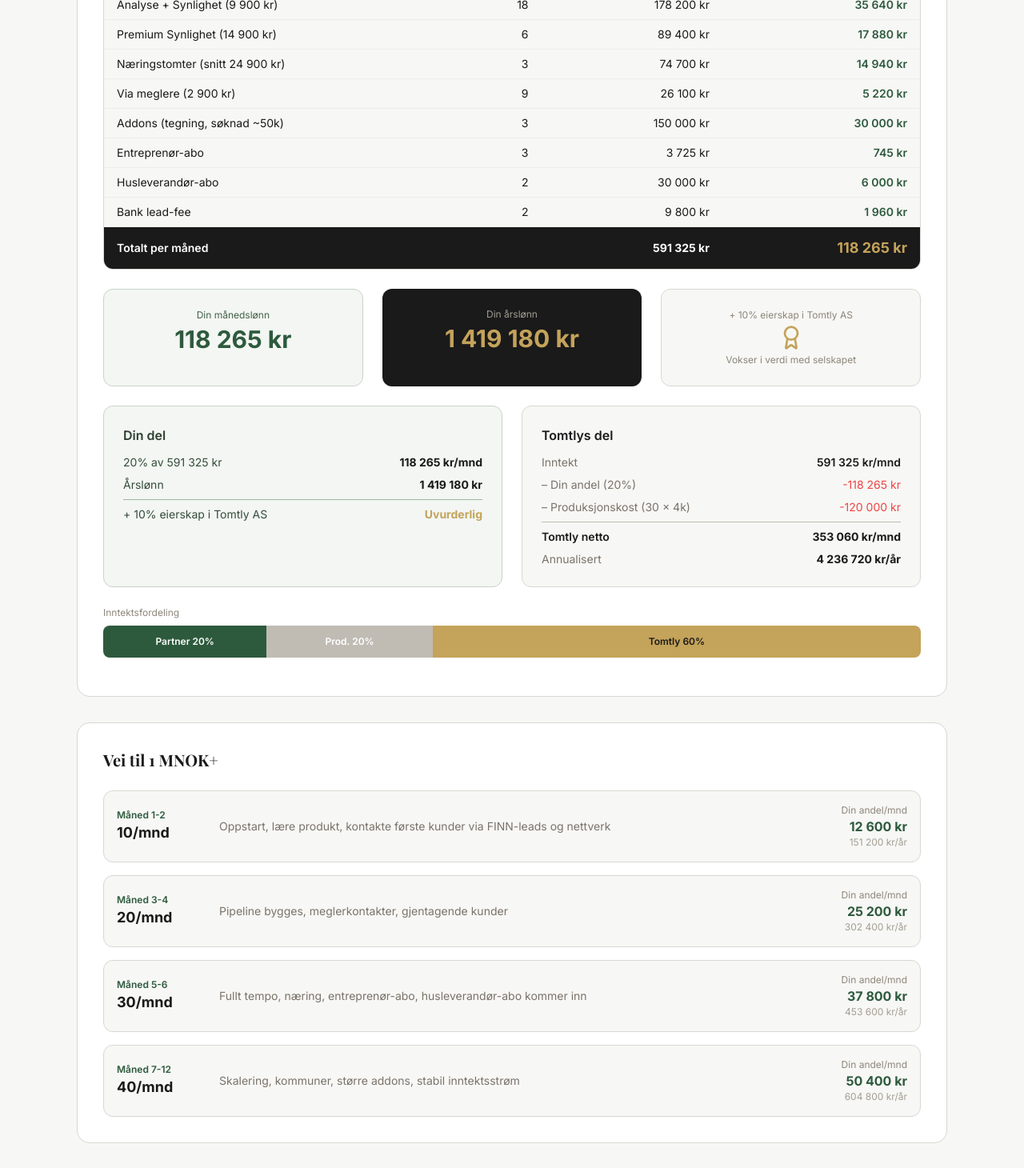
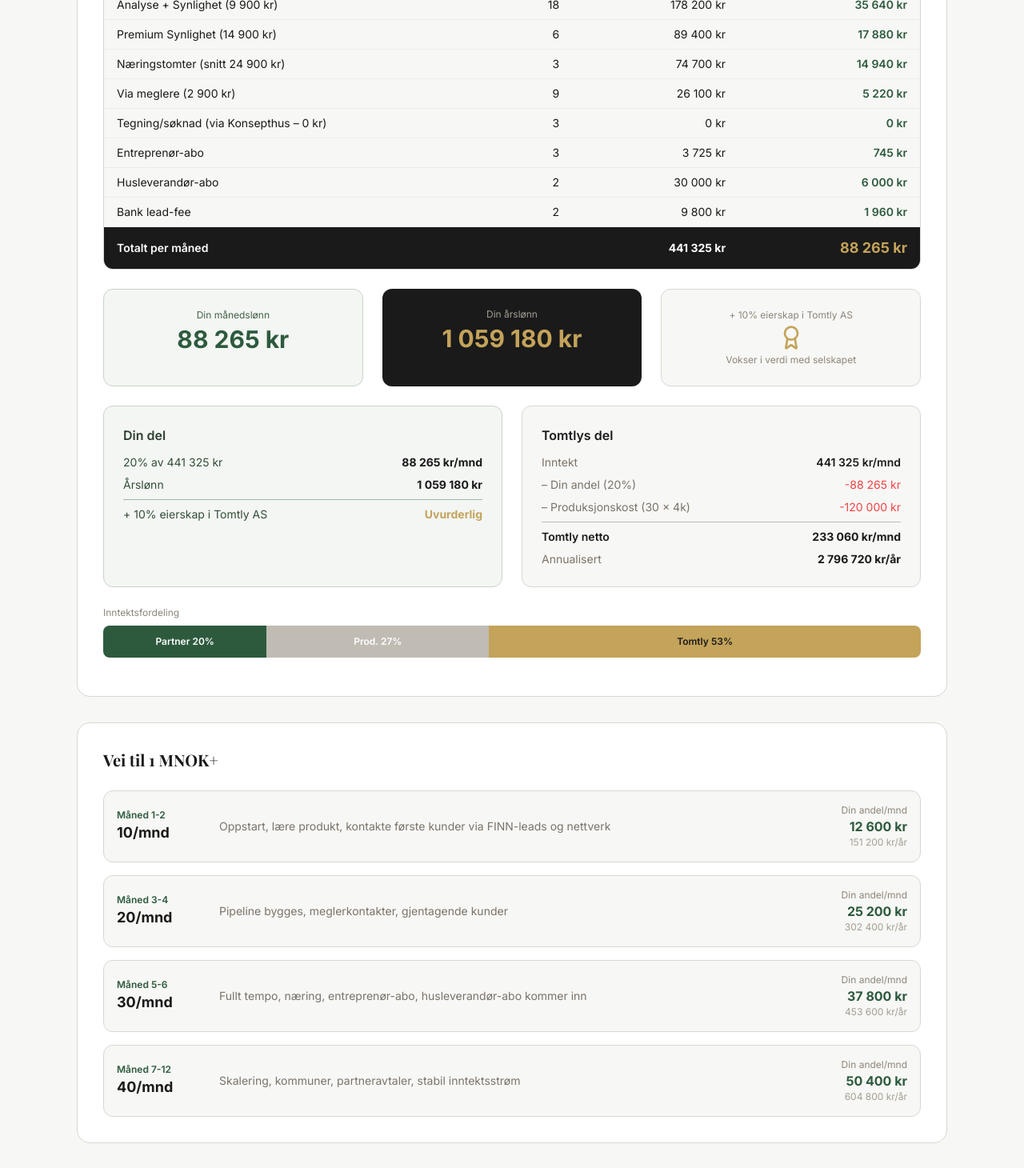
Before and after one commit to NOPSAS/tomtly, a Next.js app: page /admin/megler-partner in a window 1280 px wide. Shown: the part 1380-2840 px from the top of the page at 80% size. Built offline with nearby package versions, Linux system fonts and the light colour scheme; no server answers; a web font is replaced by a local one.

Commit message:
Remove addons from Tomtly income – performed by Konsepthus/Tegnebua

```diff
--- a/src/app/admin/inntekt/page.tsx
+++ b/src/app/admin/inntekt/page.tsx
@@ -82,7 +82,7 @@
   { kilde: 'Premium Synlighet (14 900)', inntekt: 14900, kostnad: 5000, margin: 9900, note: '12 mnd + SoMe' },
   { kilde: 'Megler (per tomt)', inntekt: 2900, kostnad: 4000, margin: -1100, note: 'Volum + referanser' },
   { kilde: 'Fradeling (fastpris)', inntekt: 69000, kostnad: 15000, margin: 54000, note: '49-89k prosess + 9 900 synlighet' },
-  { kilde: 'Addons (tegninger, søknad)', inntekt: 50000, kostnad: 10000, margin: 40000, note: '' },
+  { kilde: 'Addons (tegning, søknad) – via Konsepthus', inntekt: 0, kostnad: 0, margin: 0, note: 'Utføres av Konsepthus/Tegnebua, ikke Tomtly-inntekt' },
   { kilde: 'Entreprenørpåslag', inntekt: 14900, kostnad: 0, margin: 14900, note: 'Årsavgift' },
   { kilde: 'Bank lead-fee', inntekt: 4900, kostnad: 0, margin: 4900, note: '' },
   { kilde: 'Husleverandør-abo (snitt)', inntekt: 15000, kostnad: 0, margin: 15000, note: 'Basis 10k, Partner 20k/mnd' },
@@ -192,9 +192,9 @@
       timerPer: 15,
     },
     {
-      label: 'Addons (tegning/søknad)',
-      antall: inputs.addons,
-      inntektPer: 50000,
+      label: 'Addons (via Konsepthus – ikke Tomtly-inntekt)',
+      antall: 0,
+      inntektPer: 0,
       timerPer: 10,
     },
     {
--- a/src/app/admin/megler-partner/page.tsx
+++ b/src/app/admin/megler-partner/page.tsx
@@ -20,7 +20,7 @@
   const inntektPremium = analyserPremium * 14900
   const inntektNaering = snittNaering * 24900
   const inntektMeglere = Math.round(antallAnalyser * 0.3) * 2900
-  const inntektAddons = Math.round(antallAnalyser * 0.10) * 50000
+  const inntektAddons = 0 // Via Konsepthus, ikke Tomtly
   const inntektEntreprenor = Math.round(3 * 14900 / 12)
   const inntektHuslev = 2 * 15000
   const inntektBank = Math.round(antallAnalyser * 0.08) * 4900
@@ -167,7 +167,7 @@
                   { kilde: 'Premium Synlighet (14 900 kr)', antall: analyserPremium, inntekt: inntektPremium },
                   { kilde: 'Næringstomter (snitt 24 900 kr)', antall: snittNaering, inntekt: inntektNaering },
                   { kilde: 'Via meglere (2 900 kr)', antall: Math.round(antallAnalyser * 0.3), inntekt: inntektMeglere },
-                  { kilde: 'Addons (tegning, søknad ~50k)', antall: Math.round(antallAnalyser * 0.10), inntekt: inntektAddons },
+                  { kilde: 'Tegning/søknad (via Konsepthus – 0 kr)', antall: Math.round(antallAnalyser * 0.10), inntekt: inntektAddons },
                   { kilde: 'Entreprenør-abo', antall: 3, inntekt: inntektEntreprenor },
                   { kilde: 'Husleverandør-abo', antall: 2, inntekt: inntektHuslev },
                   { kilde: 'Bank lead-fee', antall: Math.round(antallAnalyser * 0.08), inntekt: inntektBank },
@@ -256,7 +256,7 @@
               { mnd: 'Måned 1-2', analyser: 10, desc: 'Oppstart, lære produkt, kontakte første kunder via FINN-leads og nettverk' },
               { mnd: 'Måned 3-4', analyser: 20, desc: 'Pipeline bygges, meglerkontakter, gjentagende kunder' },
               { mnd: 'Måned 5-6', analyser: 30, desc: 'Fullt tempo, næring, entreprenør-abo, husleverandør-abo kommer inn' },
-              { mnd: 'Måned 7-12', analyser: 40, desc: 'Skalering, kommuner, større addons, stabil inntektsstrøm' },
+              { mnd: 'Måned 7-12', analyser: 40, desc: 'Skalering, kommuner, partneravtaler, stabil inntektsstrøm' },
             ].map((m) => {
               const estInntekt = m.analyser * 9000 * 0.7
               const dinAndel = Math.round(estInntekt * partnerAndel / 100)
--- a/src/app/megler-partner-Frederik/page.tsx
+++ b/src/app/megler-partner-Frederik/page.tsx
@@ -20,7 +20,7 @@
   const fastPremium = 8 * 7500      // 8 premium
   const fastMegler = 10 * 2900      // 10 meglerkunder
   const fastNaering = 2 * 24900     // 2 næringsanalyser
-  const fastAddons = 5 * 30000      // 5 addons (tegning, søknad)
+  const fastAddons = 0               // Tegning/søknad utføres av Konsepthus, ikke Tomtly-inntekt
   const fastFradeling = 1 * 69000   // 1 fradeling
   const fastEntAbo = Math.round(3 * 14900 / 12)
   const fastHusAbo = 2 * 15000
@@ -72,7 +72,7 @@
           <ul className="space-y-2 text-sm text-brand-700">
             <li className="flex items-start gap-2"><CheckCircle2 className="w-4 h-4 text-tomtly-accent mt-0.5 flex-shrink-0" />Vi er 3 selgere. Alle selger tomter under din bevilgning.</li>
             <li className="flex items-start gap-2"><CheckCircle2 className="w-4 h-4 text-tomtly-accent mt-0.5 flex-shrink-0" />Du får 20% av all provisjon fra tomtesalg – uansett hvem av oss 3 som selger.</li>
-            <li className="flex items-start gap-2"><CheckCircle2 className="w-4 h-4 text-tomtly-accent mt-0.5 flex-shrink-0" />Du får 10% av all fast inntekt (analyser, abonnementer, addons).</li>
+            <li className="flex items-start gap-2"><CheckCircle2 className="w-4 h-4 text-tomtly-accent mt-0.5 flex-shrink-0" />Du får 10% av all fast inntekt (analyser, abonnementer, partneravtaler).</li>
             <li className="flex items-start gap-2"><CheckCircle2 className="w-4 h-4 text-tomtly-accent mt-0.5 flex-shrink-0" />Du får 10% eierskap i Tomtly AS – din andel vokser med selskapet.</li>
             <li className="flex items-start gap-2"><CheckCircle2 className="w-4 h-4 text-tomtly-accent mt-0.5 flex-shrink-0" />Jobb fra hvor som helst. Oppgjør gjøres av Propr.</li>
           </ul>
@@ -134,7 +134,7 @@
               <div className="bg-white rounded-lg p-4 space-y-2 text-sm text-brand-600">
                 <div className="flex justify-between"><span>Tomtanalyser som kunder kjøper</span><span>{fmt(fastAnalyser + fastPremium)} kr</span></div>
                 <div className="flex justify-between"><span>Meglere som kjøper analyser</span><span>{fmt(fastMegler)} kr</span></div>
-                <div className="flex justify-between"><span>Tegninger, byggesøknader og addons</span><span>{fmt(fastAddons + fastFradeling)} kr</span></div>
+                <div className="flex justify-between"><span>Fradelinger</span><span>{fmt(fastFradeling)} kr</span></div>
                 <div className="flex justify-between"><span>Abonnementer og partneravtaler</span><span>{fmt(fastEntAbo + fastHusAbo + fastNaering)} kr</span></div>
                 <div className="flex justify-between"><span>Bank-leads og Propr-fee</span><span>{fmt(fastBank + fastPropr)} kr</span></div>
                 <div className="flex justify-between font-semibold text-brand-700 pt-2 border-t border-brand-200">
```
